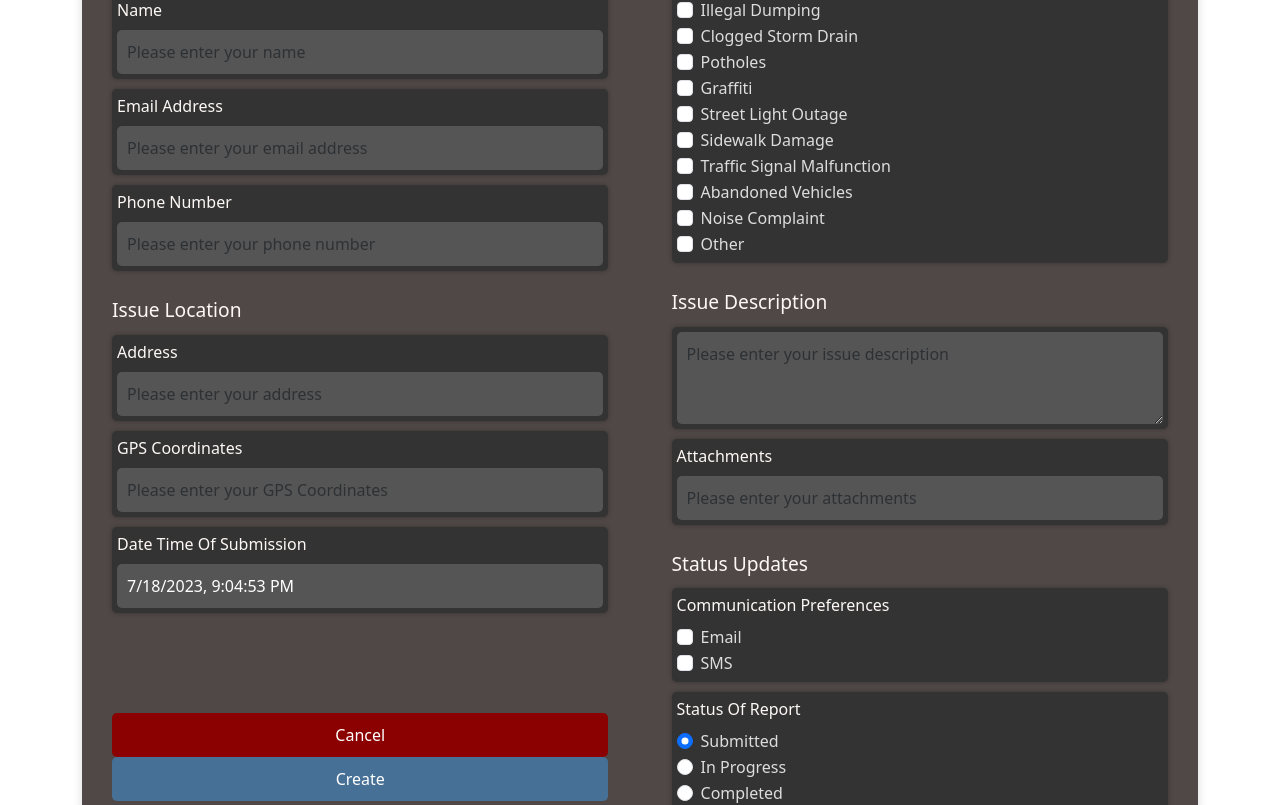
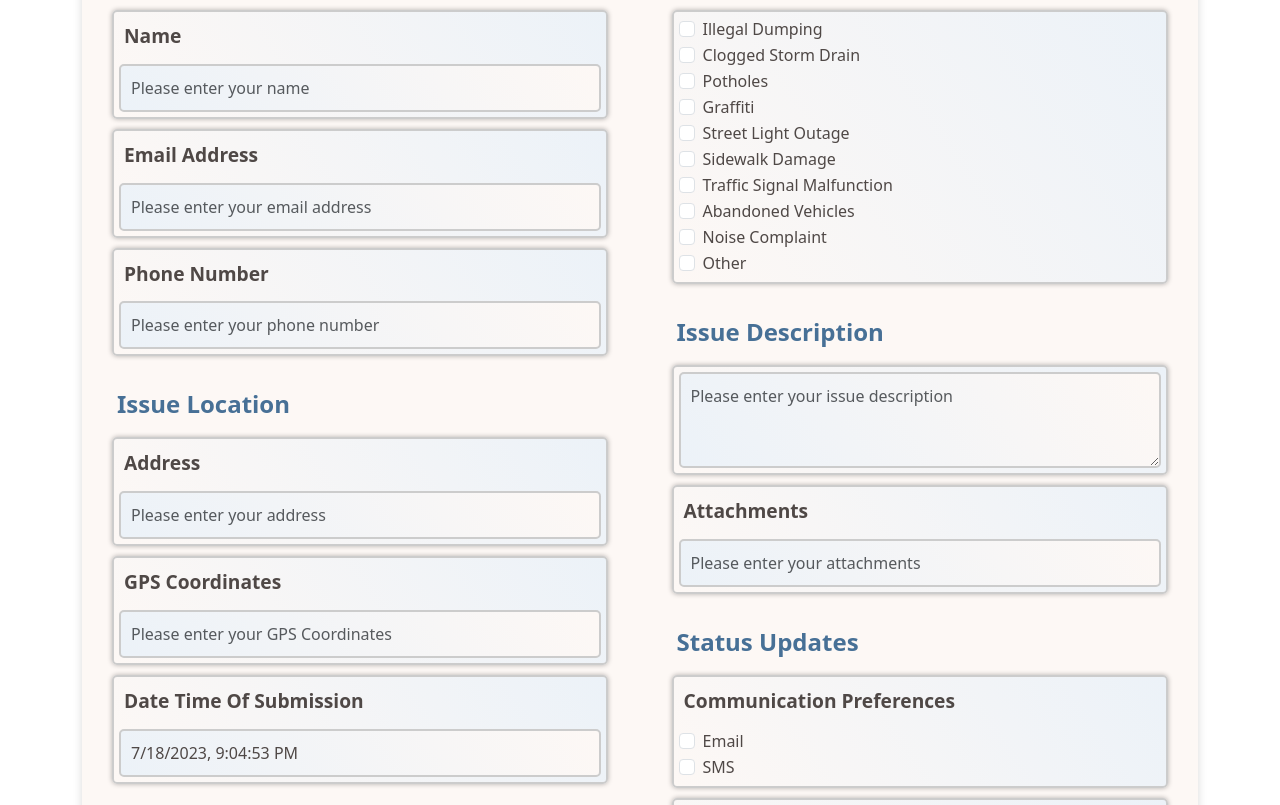
Before and after one commit to CodeDayLabs311/cl311, a Next.js app in the folder app/: page /report/create in a window 1280 px wide. Shown: the part 259-1064 px from the top of the page. Built offline with nearby package versions, Linux system fonts and the light colour scheme.

Commit message:
Updated from Sophie's CSS

```diff
--- a/app/src/styles/Report.module.css
+++ b/app/src/styles/Report.module.css
@@ -2,52 +2,58 @@
     display: flex;
     flex-direction: row;
     justify-content: space-between;
-    background-color: #4F4846;
-    color: #fff;
+    background-color: #FDF8F5;
+    color: #4F4846;
     width: 100%;
     padding: 20px;
     border-radius: 5px;
     box-shadow: 0px 0px 10px rgba(0, 0, 0, 0.15);
     position: relative;
 }
-
 .formColumn {
     display: flex;
     flex-direction: column;
     padding: 10px;
     width: 48%;
 }
-
 .formGroup {
     margin-bottom: 10px;
     border-radius: 5px;
     padding: 5px;
-    background-color: #333;
+    background: linear-gradient(55deg, #FDF8F5, #ECF2F8);
     box-shadow: 0px 0px 5px rgba(0, 0, 0, 0.3);
+    border: 2px solid #ccc;
 }
-
+.formGroup:hover {
+    background: linear-gradient(55deg, #ECF2F8, #FDF8F5);
+}
 .label, .sectionLabel {
-    color: #FDF8F5;
+    color: #4F4846;
+    font-weight: bold;
+    font-size: 1.2em;
+    padding: 5px;
 }
-
 .input, .textarea {
-    border: none;
+    border: 2px solid #ccc;
     border-radius: 5px;
     padding: 10px;
-    background-color: #555;
-    color: #fff;
+    background: linear-gradient(55deg, #ECF2F8, #FDF8F5);
+    color: #4F4846;
+    font-weight: 450;
 }
-
+.input:hover, .textarea:hover {
+    background: linear-gradient(55deg, #FDF8F5, #ECF2F8);
+}
 .sectionLabel {
-    font-size: 1.2em;
     margin-top: 15px;
     margin-bottom: 10px;
+    font-size: 1.5em;
+    color: #477096;
 }
-
 .checkControl {
-    color: #ddd;
+    color: #4F4846;
+    font-weight: 500;
 }
-
 .stack {
     display: flex;
     justify-content: flex-end;
@@ -57,28 +63,35 @@
     bottom: 20px;
     right: 20px;
 }
-
 .btnCancel {
-    background-color: #8b0000;
-    border: none;
-    color: white;
+    background: linear-gradient(45deg, #477096, #ECF2F8);
+    border:  2px solid #ccc;
+    color: #4F4846;
     border-radius: 5px;
     padding: 10px 20px;
     transition-duration: 0.4s;
     cursor: pointer;
     margin-top: 90px;
+    margin-bottom: 20px;
+    font-weight: bold;
 }
-
+.btnCancel:hover {
+    background: linear-gradient(45deg, #ECF2F8, #477096);
+    border:  2px solid red;
+    color: red;
+}
 .btnCreate {
-    background-color: #477096;
-    border: none;
-    color: white;
+    background: linear-gradient(45deg, #477096, #ECF2F8);
+    border:  2px solid #ccc;
+    color: #4F4846;
     border-radius: 5px;
     padding: 10px 20px;
     transition-duration: 0.4s;
     cursor: pointer;
+    font-weight: bold;
 }
-
 .btnCreate:hover {
-    background-color: #96B6D4;
+    background: linear-gradient(45deg, #ECF2F8, #477096);
+    border:  2px solid blue;
+    color: blue;
 }
```
